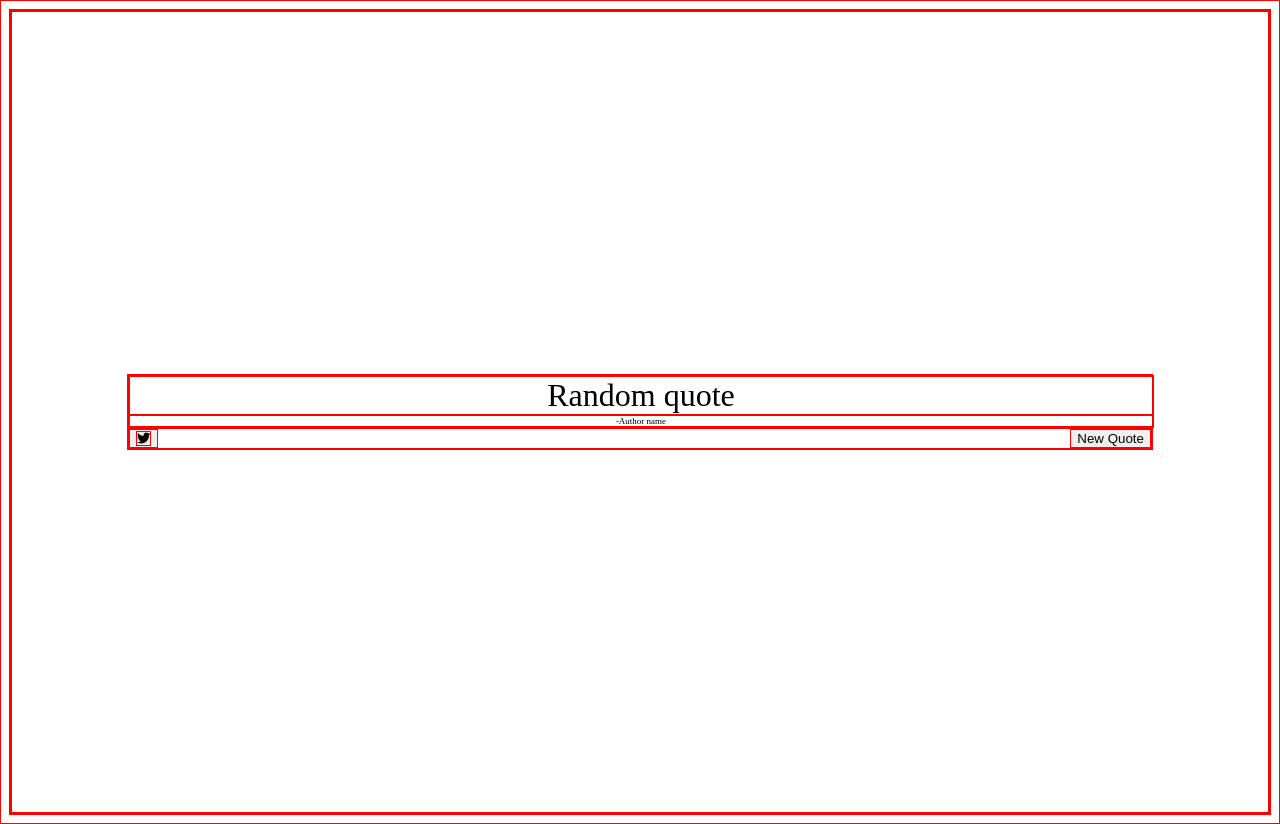
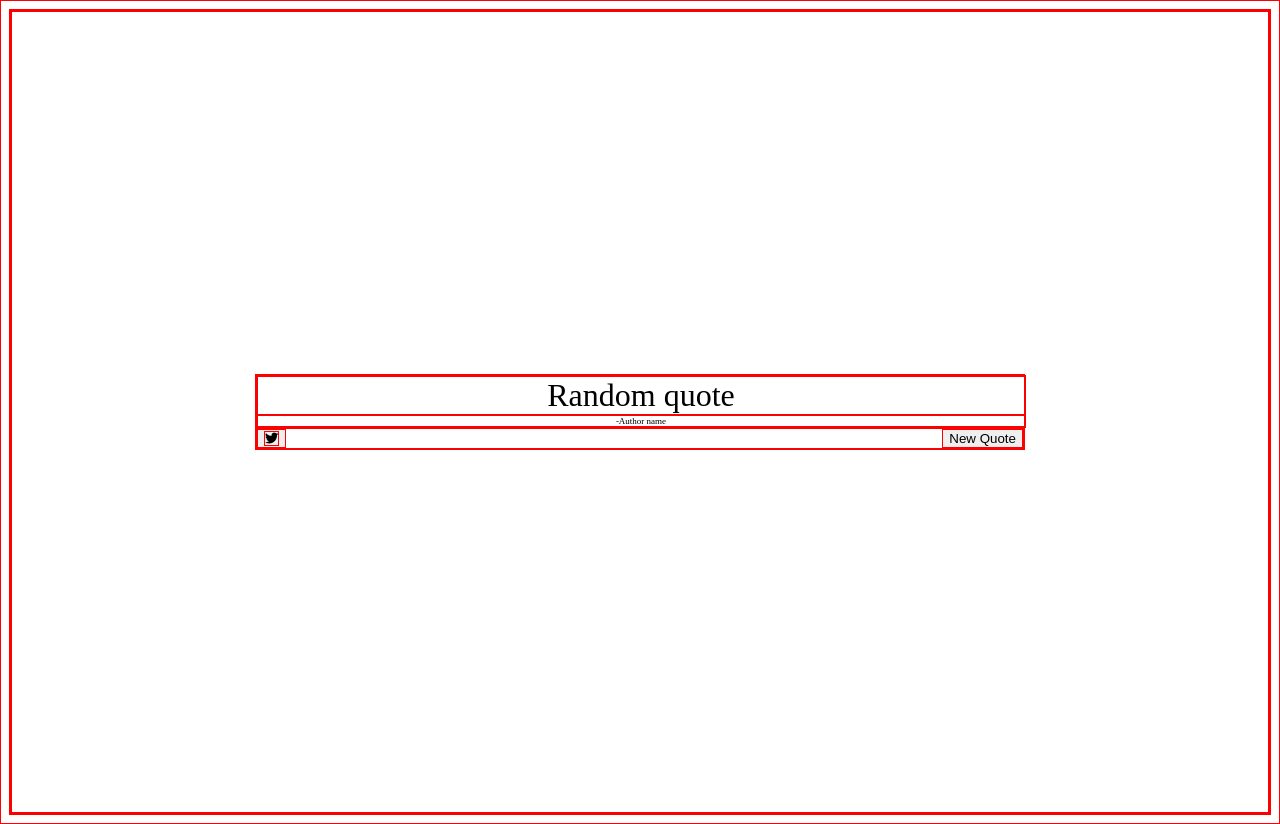
Before and after one commit to Alvintol/random-quote-generator, a React (Create React App) app: page / in a window 1280 px wide. Built offline with nearby package versions, Linux system fonts and the light colour scheme.

Commit message:
removes scroll bar on page and helper function folder/file

```diff
--- a/src/styling/css/app.css
+++ b/src/styling/css/app.css
@@ -2,7 +2,10 @@
   border: thin solid red;
 }
 
-.app {
+body {
+  overflow-y: hidden;
+}
+body .app {
   display: flex;
   flex-direction: column;
   justify-content: center;
@@ -11,18 +14,18 @@
   height: 100vh;
   justify-content: center;
 }
-.app #quote-box {
+body .app #quote-box {
   display: flex;
   flex-direction: column;
-  width: 80vw;
+  width: 60vw;
 }
-.app #text {
+body .app #text {
   font-size: xx-large;
 }
-.app #author {
+body .app #author {
   font-size: xx-small;
 }
-.app #button-container {
+body .app #button-container {
   display: flex;
   flex-direction: row;
   justify-content: space-between;
--- a/src/styling/sass/app.scss
+++ b/src/styling/sass/app.scss
@@ -3,6 +3,8 @@
 * {
   border: thin solid red;
 }
+body {
+  overflow-y: hidden;
   .app {
     @include flexColumn;
     @include center;
@@ -11,7 +13,7 @@
 
     #quote-box {
       @include flexColumn;
-    width: 80vw;
+      width: 60vw;
     }
     #text {
       font-size: xx-large;
@@ -19,8 +21,9 @@
     #author {
       font-size: xx-small;
     }
-  #button-container{
+    #button-container {
       @include flexRow;
       justify-content: space-between;
     }
   }
+}
```
Also changed, not shown: src/helpers/help_functions.js (added). Lines whose indentation alone changed are shown as unchanged.
